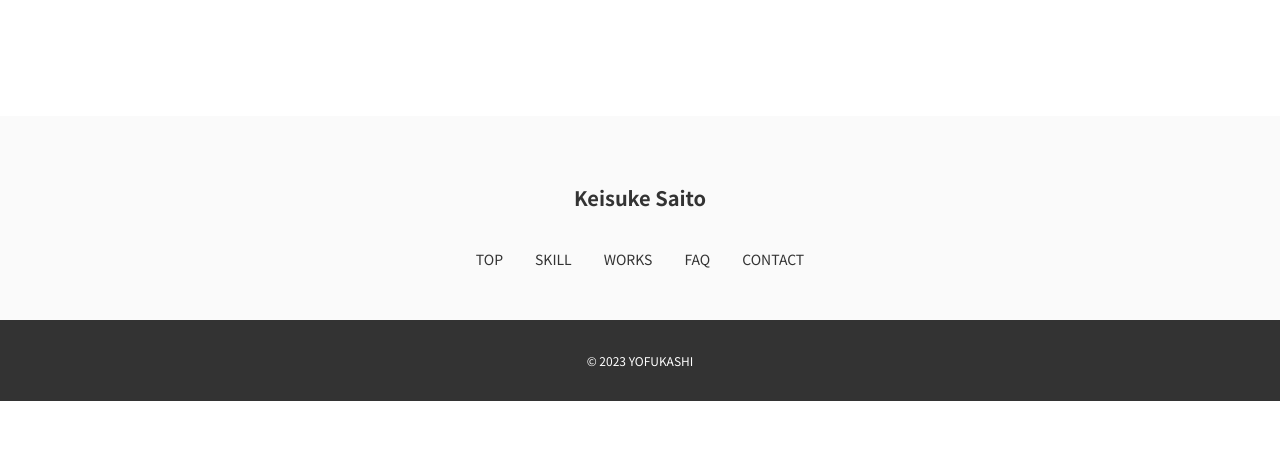
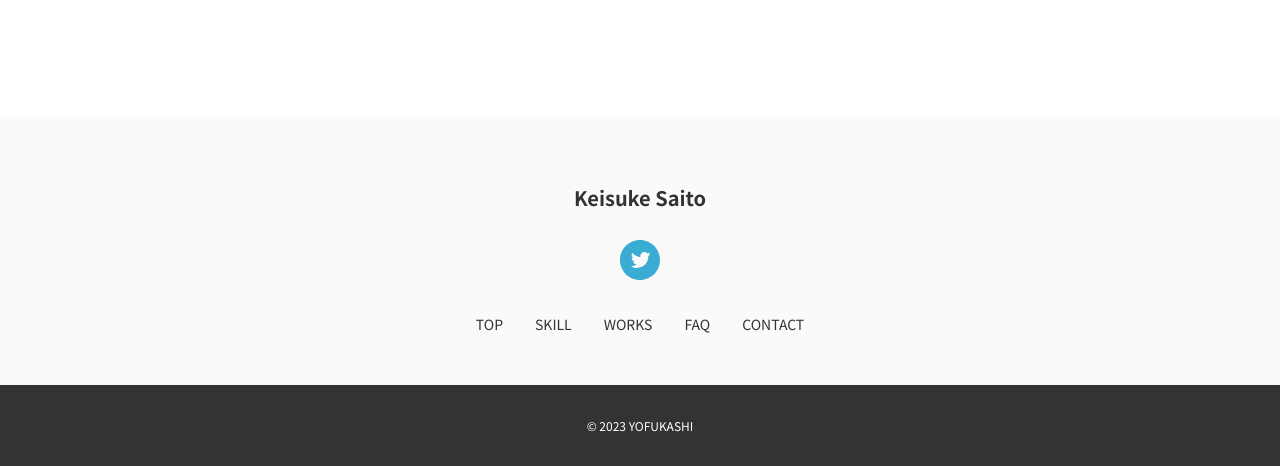
Before and after one commit to Yoshina0624/portfolio, a PHP site: page / in a window 1280 px wide. Shown: the part 2913-3379 px from the top of the page. Before the commit the page ends 3314 px from the top, so only its background shows below. Run offline with PHP 8.4, Linux system fonts and the light colour scheme; some libraries are stand-ins or nearby versions.

Commit message:
SNSアイコン追加

```diff
--- a/contact.html
+++ b/contact.html
@@ -125,6 +125,9 @@
 
 <footer class="l_footer">
     <p class="l_footer_logo">Keisuke Saito</p>
+    <ul class="l_sns-list">
+      <li class="l_sns-item"><a href="https://twitter.com/keke_zp51"><img src="img\twitterのアイコン素材 その2.svg" class="twitter" alt=""></a></li>
+    </ul>
     <ul class="l_footer_list">
       <li class="l_footer_item">
         <a href="index.html" class="l_footer_link">TOP</a>
--- a/css/style.css
+++ b/css/style.css
@@ -1335,3 +1335,9 @@ table {
   height: 8px;
   margin-right: 8px;
 }
+
+.twitter {
+  width: 40px;
+  height: 40px;
+  margin-top: 25px;
+}
--- a/faq.html
+++ b/faq.html
@@ -205,6 +205,9 @@
 
 <footer class="l_footer">
   <p class="l_footer_logo">Keisuke Saito</p>
+  <ul class="l_sns-list">
+    <li class="l_sns-item"><a href="https://twitter.com/keke_zp51"><img src="img\twitterのアイコン素材 その2.svg" class="twitter" alt=""></a></li>
+  </ul>
   <ul class="l_footer_list">
     <li class="l_footer_item">
       <a href="index.html" class="l_footer_link">TOP</a>
--- a/index.html
+++ b/index.html
@@ -241,6 +241,9 @@
 
   <footer class="l_footer">
     <p class="l_footer_logo">Keisuke Saito</p>
+    <ul class="l_sns-list">
+      <li class="l_sns-item"><a href="https://twitter.com/keke_zp51"><img src="img\twitterのアイコン素材 その2.svg" class="twitter" alt=""></a></li>
+    </ul>
     <ul class="l_footer_list">
       <li class="l_footer_item">
         <a href="index.html" class="l_footer_link">TOP</a>
--- a/skill.html
+++ b/skill.html
@@ -145,6 +145,9 @@
 
 <footer class="l_footer">
     <p class="l_footer_logo">Keisuke Saito</p>
+    <ul class="l_sns-list">
+        <li class="l_sns-item"><a href="https://twitter.com/keke_zp51"><img src="img\twitterのアイコン素材 その2.svg" class="twitter" alt=""></a></li>
+      </ul>
     <ul class="l_footer_list">
         <li class="l_footer_item">
           <a href="index.html" class="l_footer_link">TOP</a>
--- a/work.html
+++ b/work.html
@@ -187,6 +187,9 @@
 
 <footer class="l_footer">
     <p class="l_footer_logo">Keisuke Saito</p>
+    <ul class="l_sns-list">
+      <li class="l_sns-item"><a href="https://twitter.com/keke_zp51"><img src="img\twitterのアイコン素材 その2.svg" class="twitter" alt=""></a></li>
+    </ul>
     <ul class="l_footer_list">
       <li class="l_footer_item">
         <a href="index.html" class="l_footer_link">TOP</a>
```
Also changed, not shown: img/twitterのアイコン素材 その2.svg (added).
